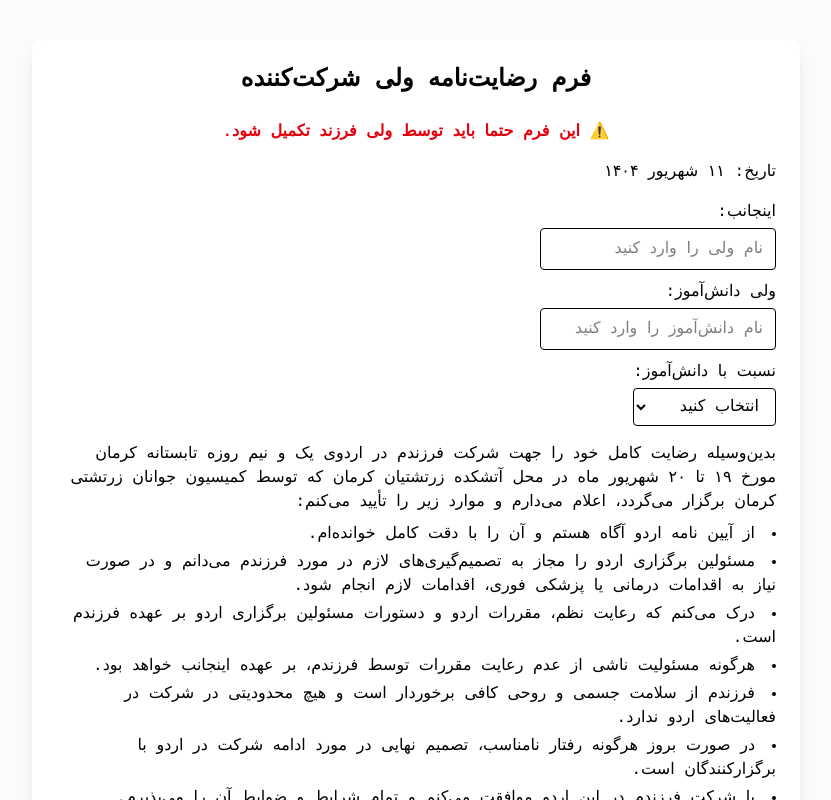
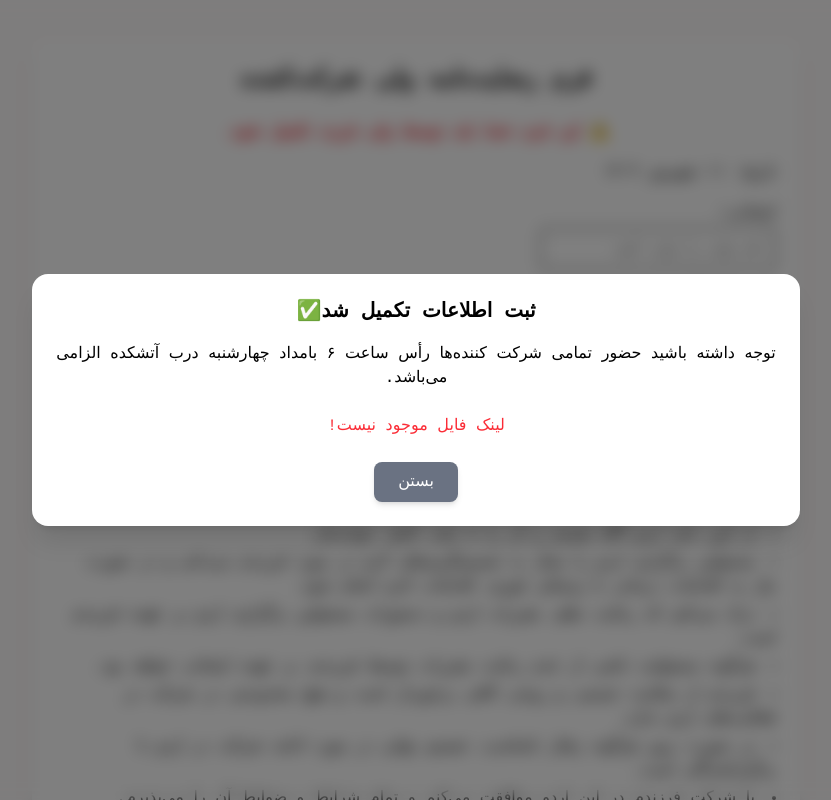
Before and after one commit to Ramtinzand1395/camprejister, a React (Vite) app in the folder Frontend/: page /rezayatname in a window 1280 px wide. Shown: the top 800 px of the page, without its empty margins (224-1055 px from the left). Built offline with nearby package versions, Linux system fonts and the light colour scheme.

Commit message:
finishLAst2

```diff
--- /dev/null
+++ b/Frontend/src/components/FinishModal.jsx
@@ -0,0 +1,53 @@
+import React from "react";
+
+const FinishModal = ({ data }) => {
+  // ساخت لینک دانلود با پسوند .pdf
+  const downloadUrl = data?.fileUrl
+    ? `${data.fileUrl}.pdf`
+    : null;
+
+  const handleClose = () => {
+    window.location.href = "/"; // ریدایرکت به صفحه اول + رفرش
+  };
+
+  return (
+    <div className="fixed inset-0 z-50 flex items-center justify-center">
+      {/* Overlay */}
+      <div className="absolute inset-0 bg-black/50 backdrop-blur-sm"></div>
+
+      {/* Modal content */}
+      <div className="relative z-50 w-[80vw] max-w-3xl bg-white rounded-2xl p-6 shadow-xl animate-fadeIn max-h-[90vh] overflow-y-auto text-center">
+        <h2 className="text-xl font-bold mb-4">ثبت اطلاعات تکمیل شد✅</h2>
+        <p className="mb-6">
+          توجه داشته باشید حضور تمامی شرکت کننده‌ها رأس ساعت ۶ بامداد چهارشنبه درب آتشکده الزامی می‌باشد.
+        </p>
+
+        {downloadUrl ? (
+          <a
+            href={downloadUrl}
+            download="form.pdf"
+            target="_blank"
+            rel="noopener noreferrer"
+            className="bg-blue-600 text-white px-6 py-3 rounded-lg shadow-md hover:bg-blue-700 transition"
+          >
+            دانلود فایل PDF رضایت نامه
+          </a>
+        ) : (
+          <p className="text-red-500">لینک فایل موجود نیست!</p>
+        )}
+
+        {/* دکمه بستن */}
+        <div className="mt-6">
+          <button
+            onClick={handleClose}
+            className="bg-gray-500 text-white px-6 py-2 rounded-lg shadow-md hover:bg-gray-600 transition"
+          >
+            بستن
+          </button>
+        </div>
+      </div>
+    </div>
+  );
+};
+
+export default FinishModal;
--- a/Frontend/src/pages/Rezayatname.jsx
+++ b/Frontend/src/pages/Rezayatname.jsx
@@ -6,6 +6,7 @@ import Canvas from "../components/Canves";
 import emailjs from "@emailjs/browser";
 import Bimari from "../components/Bimari";
 import HassasiatComp from "../components/HassasiatComp";
+import FinishModal from "../components/FinishModal";
 
 const getPersianDate = () => {
   const date = new Date();
@@ -27,6 +28,10 @@ const Rezayatname = () => {
     Hassasiat: "",
     foodAllergy: false,
     drugAllergy: false,
+  });
+  const [Finish, setFinish] = useState({
+    OpenModall: true,
+    data: [],
   });
 
   const canvasRef = useRef(null);
@@ -226,7 +231,11 @@ const Rezayatname = () => {
           console.error(error);
         }
       }
-      alert("فرم با موفقیت به سرور ارسال شد!");
+      setFinish({
+        OpenModall: true,
+        data: data,
+      });
+
     } catch (error) {
       console.error(error);
       alert("ارسال فرم به سرور با خطا مواجه شد.");
@@ -235,7 +244,7 @@ const Rezayatname = () => {
     }
   };
   const [Loading, setLoading] = useState(false);
-console.log(formData)
+
   return (
     <div className="max-w-3xl mx-auto p-6 bg-white shadow-lg rounded-xl mt-10">
       <h1 className="text-2xl font-bold mb-6 text-center">
@@ -373,6 +382,7 @@ console.log(formData)
       >
         {Loading ? "loading..." : "  ثبت فرم"}
       </button>
+      {Finish.OpenModall && <FinishModal data={Finish.data} />}
     </div>
   );
 };
```
